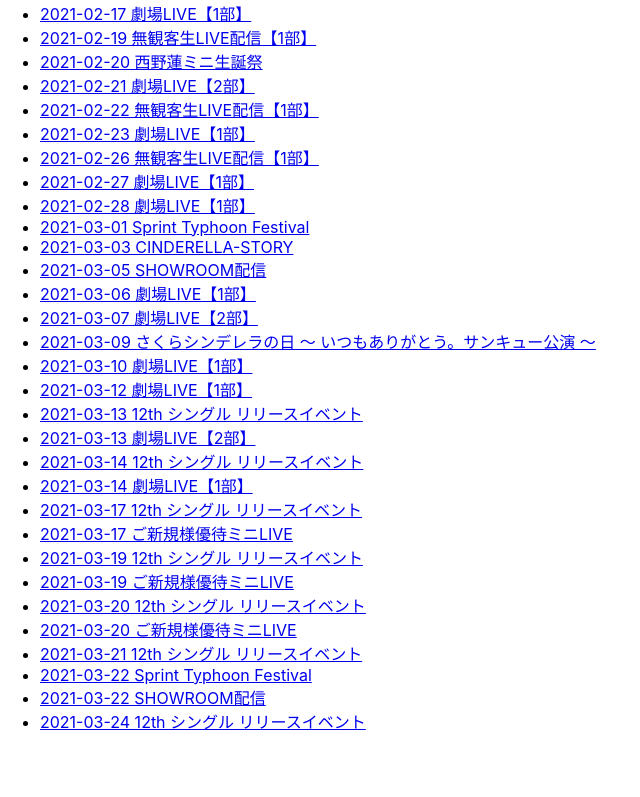
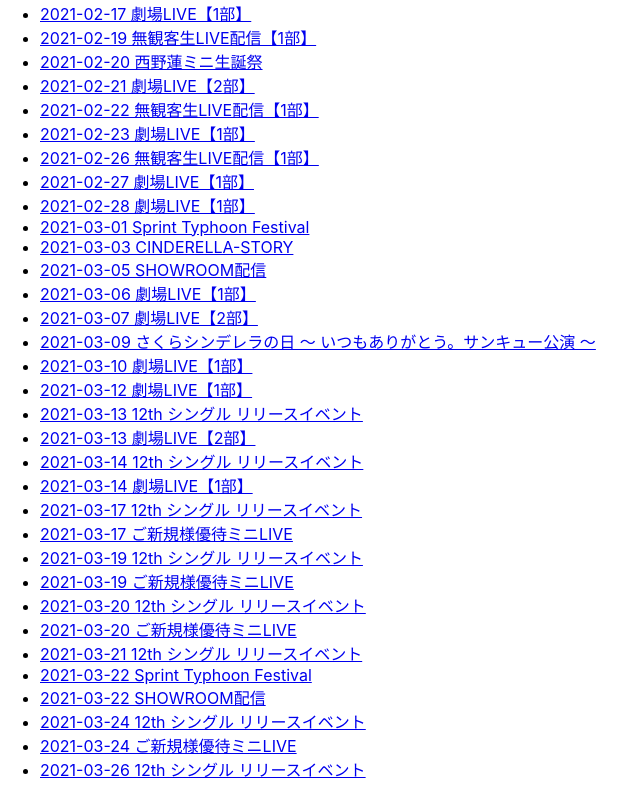
Before and after one commit to fusho-takahashi/narilog-on-stage, a Next.js app: page / in a window 1280 px wide. Shown: the part 839-1636 px from the top of the page, without its empty margins (0-640 px from the left). Before the commit the page ends 1588 px from the top, so only its background shows below. Built offline with nearby package versions, Linux system fonts and the light colour scheme.

Commit message:
add event log

```diff
--- a/data/log.ts
+++ b/data/log.ts
@@ -416,4 +416,21 @@
     place: '秋葉原アイドルステージ',
     songs: ['夏恋クレシェンド'],
   },
+  {
+    id: '2021-03-24-newcomer',
+    date: '2021-03-24',
+    type: '劇場公演',
+    name: 'ご新規様優待ミニLIVE',
+    place: '秋葉原アイドルステージ',
+    songs: ['ねこカブリーナ', 'PROTOSTAR', 'ほしがりガール', '赤いマフラー'],
+  },
+
+  {
+    id: '2021-03-26-release-event',
+    date: '2021-03-26',
+    type: 'リリースイベント',
+    name: '12th シングル リリースイベント',
+    place: '秋葉原アイドルステージ',
+    songs: ['未来プロローグ'],
+  },
 ]
```
